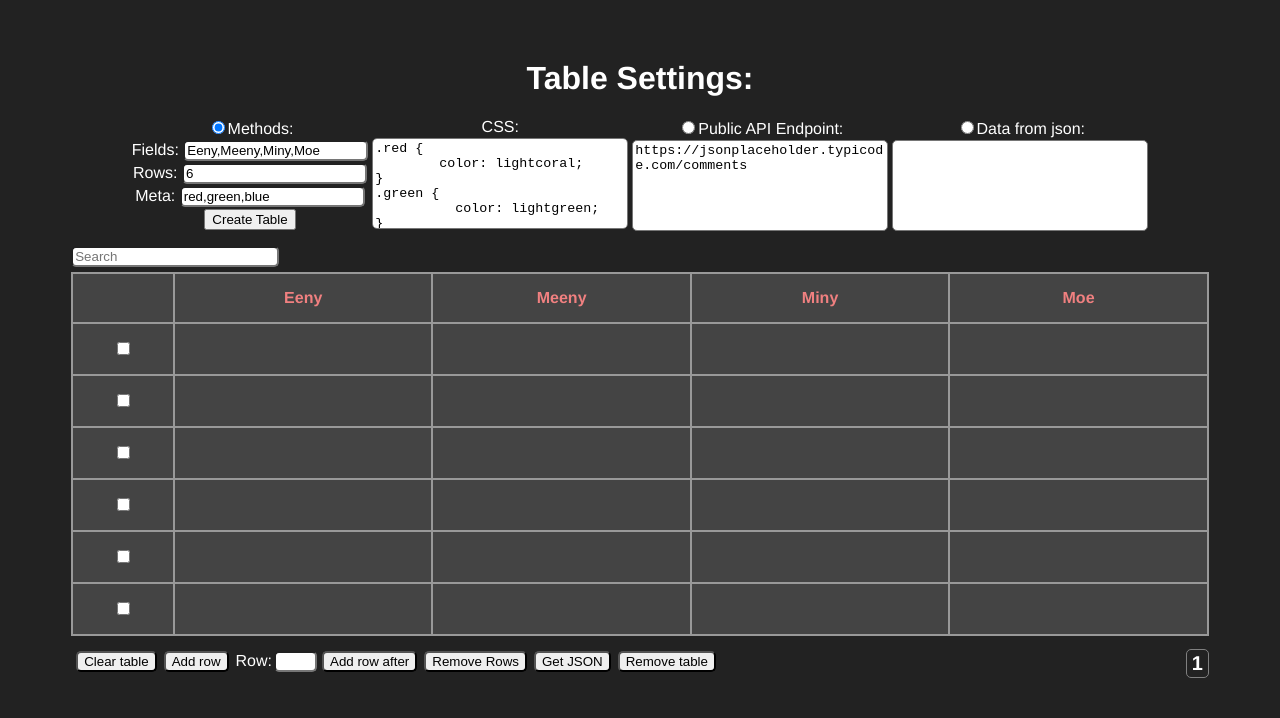
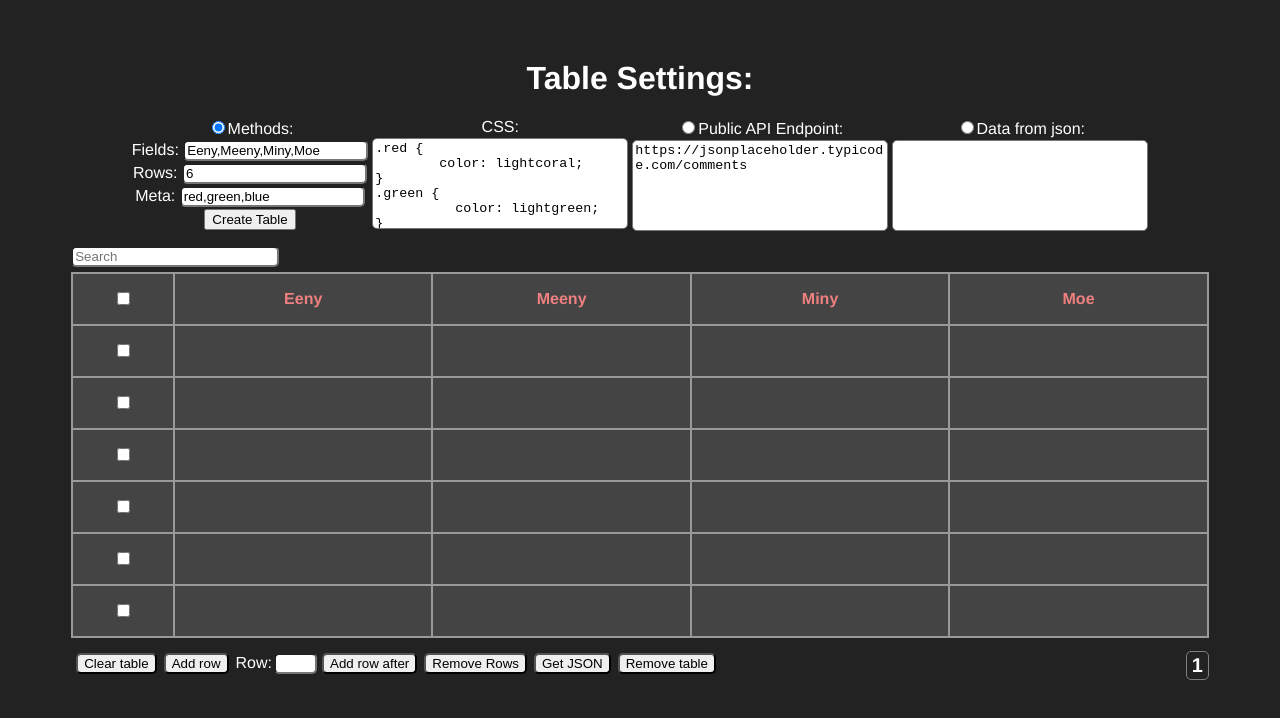
Before and after one commit to Sergey-pr/frontend-task-2, a Vue app: page / in a window 1280 px wide. Both pictures are taken after a click on the button "Create Table". Shown: the top 718 px of the page. Built offline with nearby package versions, Linux system fonts and the light colour scheme.

Commit message:
json error, checkbox

```diff
--- a/src/App.vue
+++ b/src/App.vue
@@ -122,13 +122,13 @@ export default {
           this.error = 'API Error'
         }
       } else if (this.input === 'json') {
-        if (this.json) {
+        try {
           this.$Tables[this.id] = {
             data: JSON.parse(this.json),
             meta: this.meta.split(','),
             id: this.id
           }
-        } else {
+        } catch (e) {
           this.error = 'JSON Error'
         }
       } else {
--- a/src/components/Table.vue
+++ b/src/components/Table.vue
@@ -4,7 +4,14 @@
     <table>
       <thead>
         <tr>
-          <th class="table-col-selected"></th>
+          <th class="table-col-selected">
+            <input
+              type="checkbox"
+              @click="selectAll()"
+              :value="true"
+              v-model="selectAllVar"
+            >
+          </th>
           <template
              v-for="(value, key) in paginatedData[0]"
           >
@@ -191,7 +198,9 @@ export default {
       sortKey: null,
       searchField: null,
       filteredData: this.data,
-      selected: []
+      selected: [],
+      selectAllVar: false,
+      bufferHeaders: {}
     }
   },
   computed: {
@@ -253,13 +262,19 @@ export default {
     clean_table() {
       for (let i = 0; i < this.data.length; i++) {
         for (let j = 0; j < Object.keys(this.data[i]).length; j++) {
-          this.data[i][Object.keys(this.data[0])[j]] = ''
+          if (typeof this.data[i][Object.keys(this.data[0])[j]] !== 'object') {
+            this.data[i][Object.keys(this.data[0])[j]] = ''
+          } else {
+            for (let k = 0; k < Object.keys(this.data[0][Object.keys(this.data[0])[j]]).length; k++) {
+              this.data[i][Object.keys(this.data[0])[j]][Object.keys(this.data[i][Object.keys(this.data[0])[j]])[k]] = ''
+            }
+          }
         }
       }
     },
     add_row() {
       let dict = {}
-      for (let i = 0; i < Object.keys(this.data[i]).length; i++) {
+      for (let i = 0; i < Object.keys(this.data[0]).length; i++) {
         if (typeof this.data[0][Object.keys(this.data[0])[i]] === 'object') {
           dict[Object.keys(this.data[0])[i]] = {}
           for (let j = 0; j < Object.keys(this.data[0][Object.keys(this.data[0])[i]]).length; j++) {
@@ -273,7 +288,7 @@ export default {
     },
     insert_after_row(row_after_index) {
       let dict = {}
-      for (let i = 0; i < Object.keys(this.data[i]).length; i++) {
+      for (let i = 0; i < Object.keys(this.data[0]).length; i++) {
         if (typeof this.data[0][Object.keys(this.data[0])[i]] === 'object') {
           dict[Object.keys(this.data[0])[i]] = {}
           for (let j = 0; j < Object.keys(this.data[0][Object.keys(this.data[0])[i]]).length; j++) {
@@ -286,10 +301,15 @@ export default {
       this.data.splice(row_after_index, 0, dict)
     },
     removeRows() {
+      this.bufferHeaders = this.data[0]
       for (let i = 0; i < this.selected.length; i++) {
         this.data.splice(this.selected[i] - i, 1)
       }
       this.selected = []
+      if (this.data.length < 1) {
+        this.data.push(this.bufferHeaders)
+        this.clean_table()
+      }
     },
     removeTable() {
       delete this.$Tables[this.trueId]
@@ -366,6 +386,15 @@ export default {
         varData = this.data
       }
       this.filteredData = varData
+    },
+    selectAll() {
+      if (this.selectAllVar === false) {
+        for (let i = 0; i < this.data.length; i++) {
+          this.selected.push(i)
+        }
+      } else {
+        this.selected = []
+      }
     }
   }
 }
@@ -428,4 +457,7 @@ a:hover {
   max-width: 20px;
   min-width: 20px;
 }
+textarea {
+  height: auto;
+}
 </style>
```
